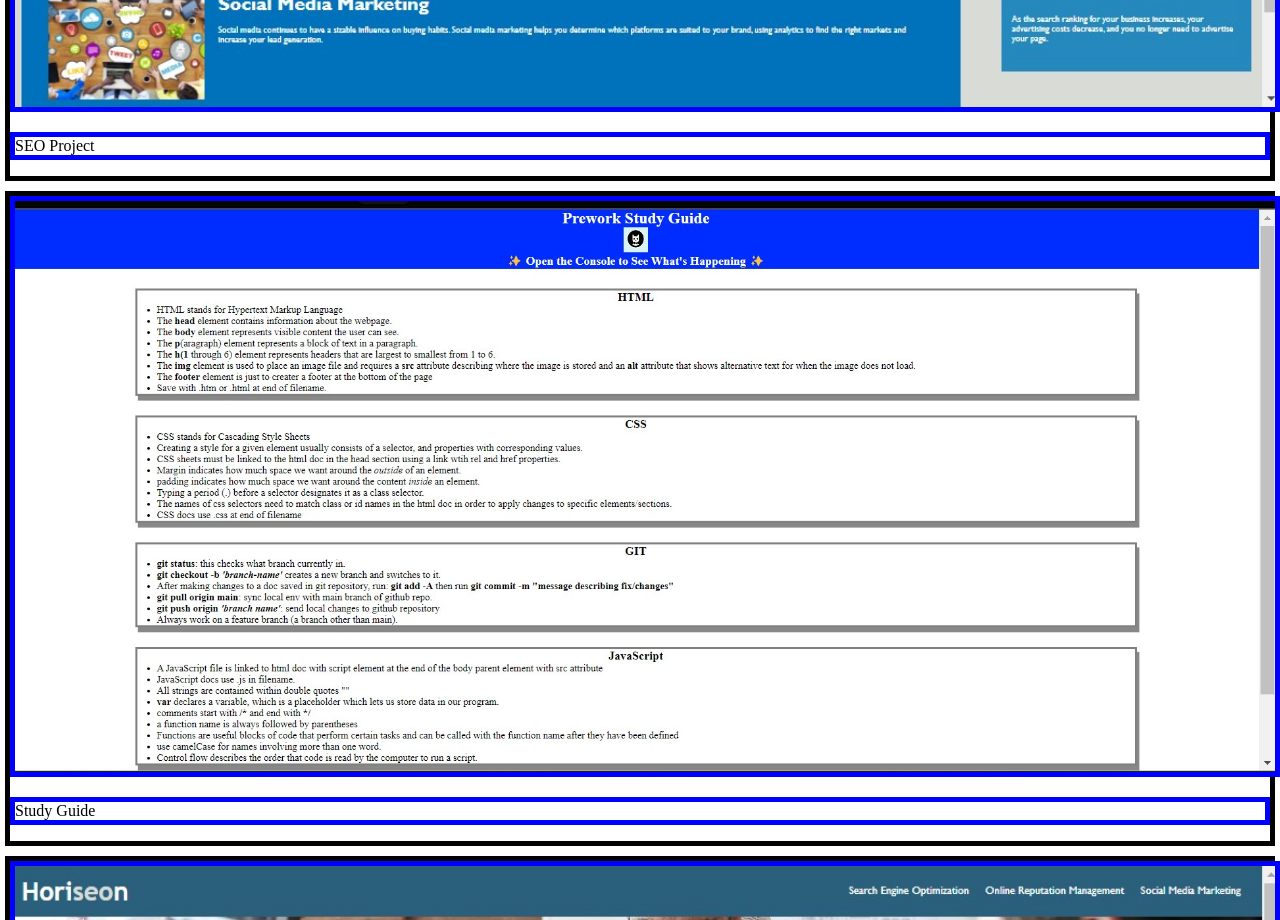
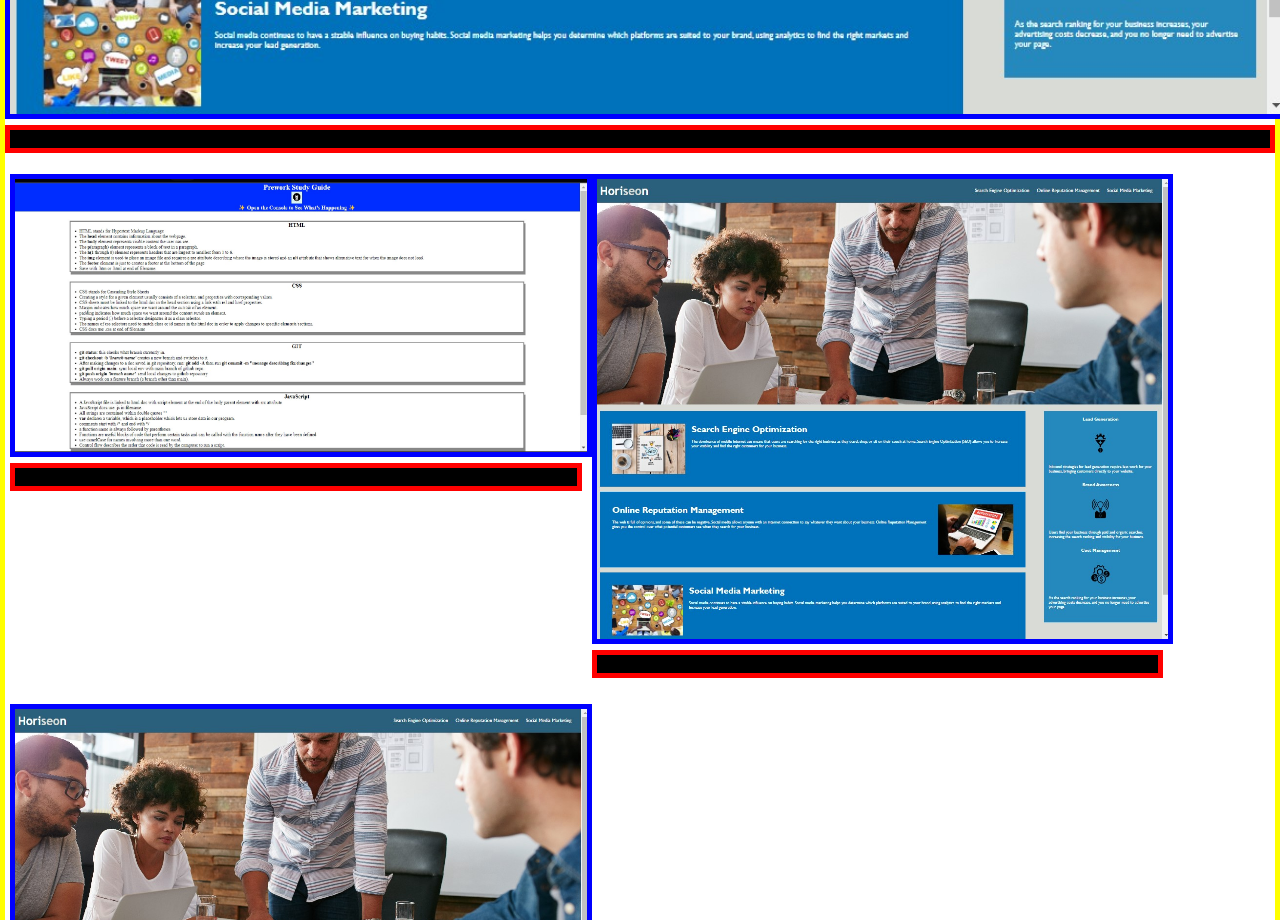
Before and after one commit to JDR8888/portfolio-project, a plain HTML site: page index.html in a window 1280 px wide. Shown: the part 1880-2800 px from the top of the page. Drawn offline with Linux system fonts and the light colour scheme.

Commit message:
makes first project card larger than the rest

```diff
--- a/assets/css/style.css
+++ b/assets/css/style.css
@@ -58,32 +58,41 @@ h2 {
 main {
     margin-top: 10px;
     border-top: 10px solid slateblue;
+    border-bottom: 10px solid slategray;
 }
 #about {
     text-indent: 25px;
     padding: 0px 25px;
 }
 .project-box {
+    border: 5px solid yellow;
+    width: 100%;
     margin-top: 10px;
-    border-top: 10px solid slategray;
     display: flex;
     margin-top: 5px;
-    width: 100%;
     flex-direction: row;
     flex-wrap: wrap;
 }
+.big-card {
+    width: 100%;
+    display: flex;
+    flex-direction: column;
+}
 .card {
-    border: 5px solid;
     margin: 5px;
-    flex: 50%;
+    width: 45%;
+    display: flex;
+    flex-direction: column;
 }
 .thumbnail {
     width: 100%;
+    height: 100%;
     border: 5px solid blue;
+}
+.description {
+    border: 5px solid red;
+    background-color: black;
 
-}
-div p {
-    border: 5px solid blue;
 }
 footer {
     border-top: 10px solid slateblue;
--- a/index.html
+++ b/index.html
@@ -8,6 +8,7 @@
     <!-- <link rel="stylesheet" href="assets/css/reset.css"/> -->
     <link rel="stylesheet" href="/assets/css/style.css"/>
     <link rel="stylesheet" href="https://maxcdn.bootstrapcdn.com/font-awesome/4.4.0/css/font-awesome.min.css"/>
+    <base target="_blank" />
     <title>JDR | Portfolio</title>
 </head>
 <body>
@@ -27,24 +28,24 @@
         <h2>About Me</h2>
         <p id="about">Lorem ipsum, dolor sit amet consectetur adipisicing elit. Deserunt numquam necessitatibus praesentium, soluta, magni nostrum ratione quam molestiae eos non architecto at? Maxime consectetur harum ullam quisquam, consequuntur porro culpa! Lorem ipsum, dolor sit amet consectetur adipisicing elit. Exercitationem illo, perferendis maiores quaerat id recusandae a maxime repellat expedita, architecto quo dolorum ex deleniti, accusantium deserunt dolorem error quasi. Minus? Lorem ipsum dolor sit, amet consectetur adipisicing elit. Modi error fugit voluptatem? Aspernatur ad repudiandae necessitatibus neque magnam debitis possimus quaerat itaque porro aliquid, voluptas, vitae esse! Asperiores, minus assumenda. Lorem ipsum dolor sit amet consectetur adipisicing elit. Saepe repellat dolorem voluptate nostrum officiis architecto alias quas vel consequatur? Porro facilis pariatur cum provident dolores minima explicabo ducimus saepe asperiores.</p>
       </main>
+      <h2>Projects</h2>
       <div class="project-box">
         <!-- this will be its own container with display:flex -->
-        <h2>Projects</h2>
-        <div class="card">
+        <div class="big-card">
           <a href="https://github.com/JDR8888/seo-challenge" ><img class="thumbnail" src="assets/seo-img.jpg" /> </a> <!-- an image that is a link-->
-          <p>SEO Project</p> <!--fixed-pos text box -->
+          <p class="description">SEO Project</p> <!--fixed-pos text box -->
         </div>
         <div class="card">
           <a href="https://jdr8888.github.io/prework-study-guide/"><img class="thumbnail" src="assets/study-guide-img.jpg" /> </a> <!-- an image that is a link-->
-          <p>Study Guide</p> <!--fixed-pos text box -->
+          <p class="description">Study Guide</p> <!--fixed-pos text box -->
         </div>
         <div class="card">
             <a href="https://github.com/JDR8888/seo-challenge" ><img class="thumbnail" src="assets/seo-img.jpg" /> </a> <!-- an image that is a link-->
-            <p>SEO Project</p> <!--fixed-pos text box -->
+            <p class="description">SEO Project</p> <!--fixed-pos text box -->
         </div>
         <div class="card">
-            <a href="https://jdr8888.github.io/prework-study-guide/" ><img class="thumbnail" src="assets/seo-img.jpg" /> </a> <!-- an image that is a link-->
-            <p>SEO Project</p> <!--fixed-pos text box -->
+            <a href="https://jdr8888.github.io/prework-study-guide/" ><img class="thumbnail" src="assets/seo-img.jpg"/> </a> <!-- an image that is a link-->
+            <p class="description">SEO Project</p> <!--fixed-pos text box -->
         </div>
         </div>
         <aside>
```
